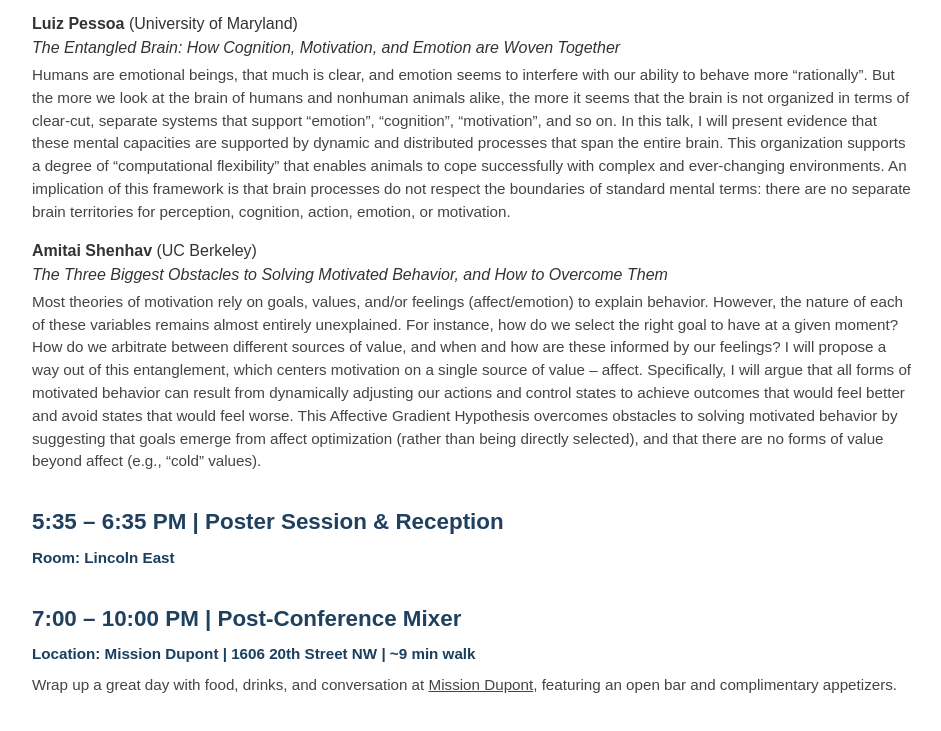
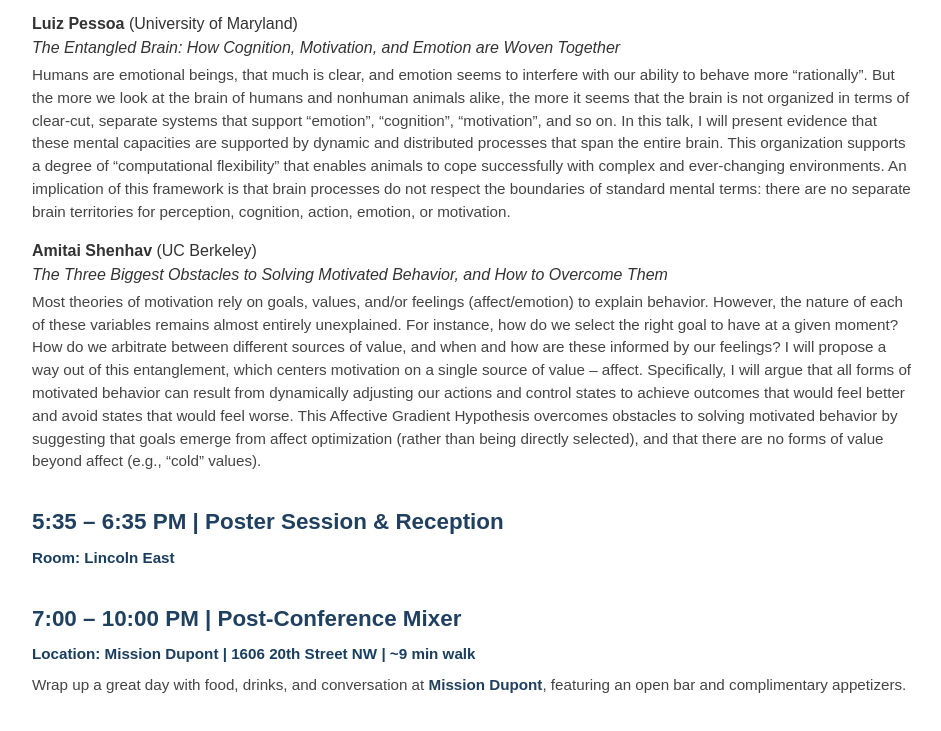
Before and after one commit to DEMelnikoff/ssm-2025, a plain HTML site: page index.html in a window 1280 px wide. Shown: the part 8273-9004 px from the top of the page, without its empty margins (168-1109 px from the left). Drawn offline with Linux system fonts and the light colour scheme.

Commit message:
Update index.html

```diff
--- a/index.html
+++ b/index.html
@@ -355,9 +355,10 @@
   <div class="session">
     <h2>7:00 – 10:00 PM | Post-Conference Mixer</h2>
     <p class="room-label">Location: Mission Dupont | 1606 20th Street NW | ~9 min walk</p>
-    <p class="abstract">Wrap up a great day with food, drinks, and conversation at
-    <a href="https://www.missiondupont.com/" target="_blank" style="color: inherit; text-decoration: underline;">
-      Mission Dupont</a>, featuring an open bar and complimentary appetizers.</p>
+    <p class="abstract">
+      Wrap up a great day with food, drinks, and conversation at
+      <a href="https://www.missiondupont.com/" target="_blank" style="color: #204060; font-weight: bold; text-decoration: none;">Mission Dupont</a>, featuring an open bar and complimentary appetizers.
+    </p>
   </div>
 
 </body>
```
